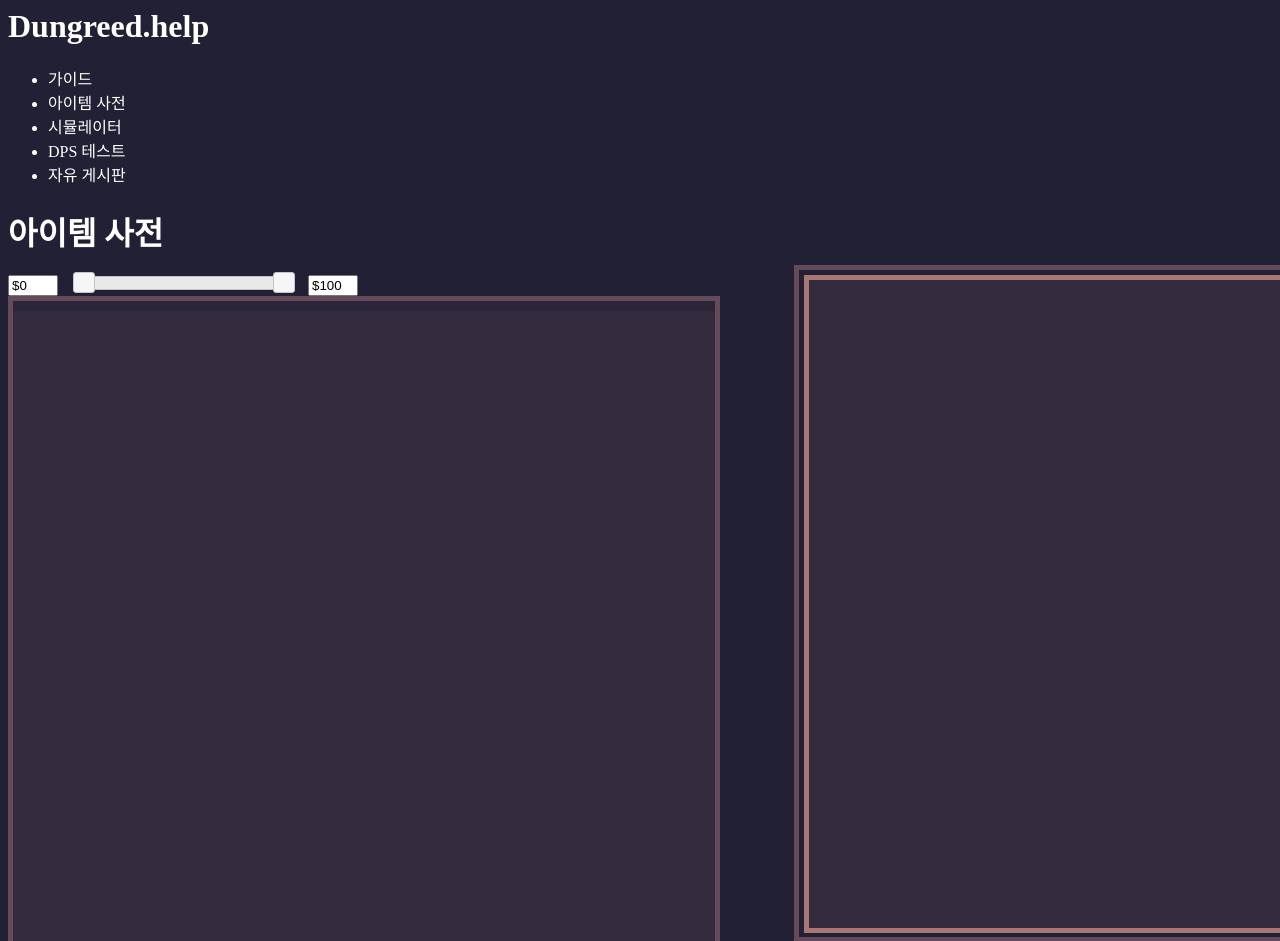
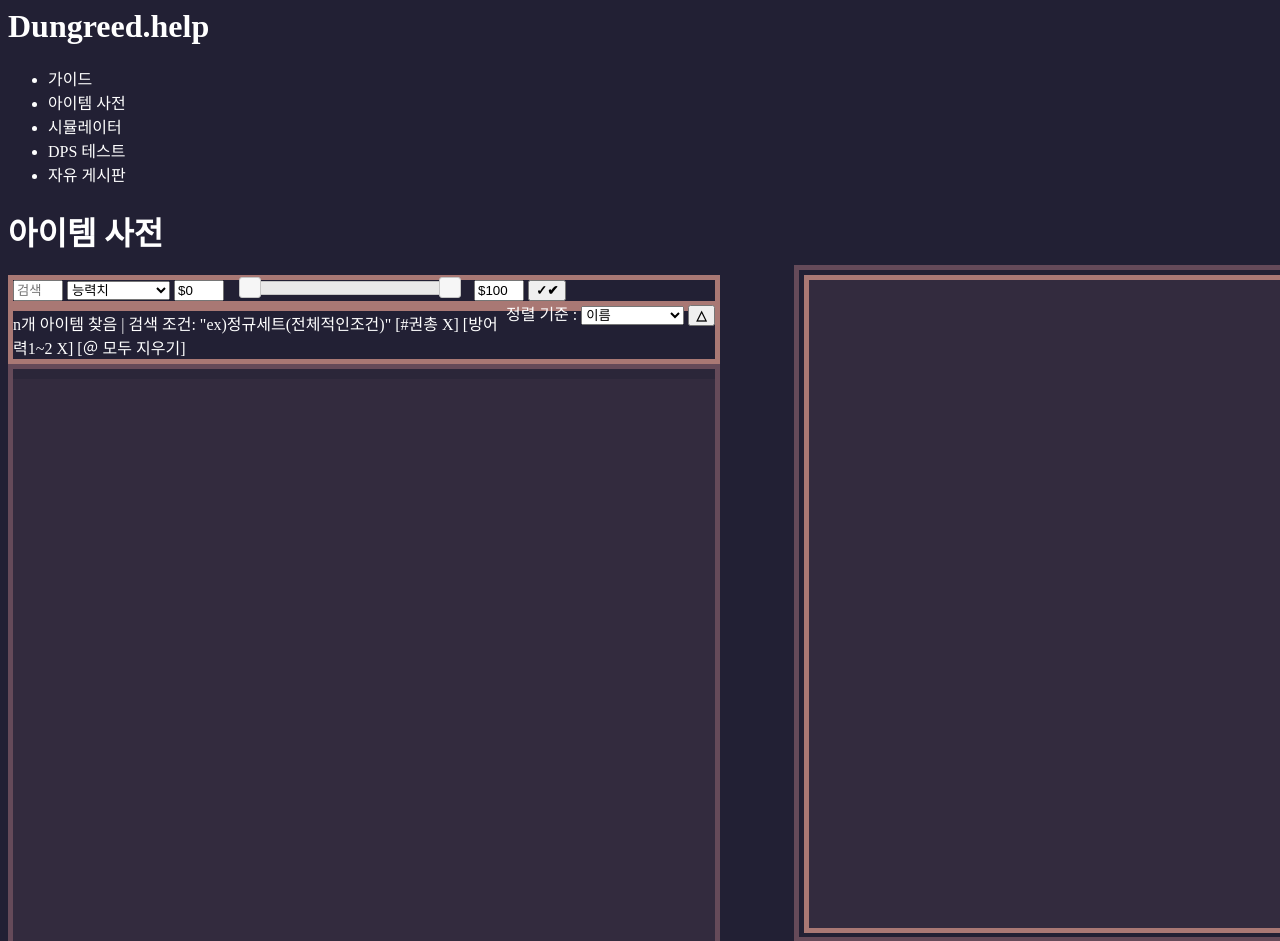
Before and after one commit to Goto-Namj/django_project, a Django app: page /item_dictionary/ in a window 1280 px wide. Shown: the top 941 px of the page. Run offline with Django 3.2, Linux system fonts and the light colour scheme; data that the repository does not hold is empty; some libraries are stand-ins or nearby versions.

Commit message:
필터 틀 완성

```diff
--- a/dungreed/static/js/item_js.js
+++ b/dungreed/static/js/item_js.js
@@ -18,11 +18,15 @@ $(document).ready(function() {
     });
 
 
-    var vl1 = 0;
-    var vl2 = 100;
-    var stepv = 0.5;
+    //공격력 0(닭다리)~100(각목) 소수점있지만 step=1
+    //방어력 1 ~ 20
+    //공격속도 0.5~ 21.74 step>=0.1정도
+    //탄창 1 ~ 100
+    var stepv = 1;
     var minv = 0;
     var maxv = 100;
+    var vl1 = minv;
+    var vl2 = maxv;
     $("#ipt1").val("$" + vl1);
     $("#ipt2").val("$" + vl2);
     $("#slider").slider({
@@ -70,4 +74,11 @@ $(document).ready(function() {
     });
 
 
+
 });
+function myFunction() {
+    var x = document.createElement("BUTTON");
+    var t = document.createTextNode("Click me");
+    x.appendChild(t);
+    document.body.appendChild(x);
+}
--- a/dungreed/templates/dungreed/item.html
+++ b/dungreed/templates/dungreed/item.html
@@ -12,16 +12,43 @@
         <h1>아이템 사전</h1>
     </div>
 
-    <!-- <div class=item_filter>
+    <div class=item_filter>
 
-    </div> -->
-    <input id="ipt1" style="width: 50px;"></input>
-    <div id="slider" style="margin: 0px 20px; display: inline-block; width: 200px;"></div>
-    <input id="ipt2" style="width: 50px;"></input>
-    <br>
+        <div style="width: 55.5%; border: 5px solid #a97874;">
+            <input id="iptt" style="width: 50px;" placeholder="검색"></input>
 
+            <select class="state">
+                <option disabled selected>능력치</option>
+                <option value="최소 공격력v">최소 공격력</option>
+                <option value="최대 공격력v">최대 공격력</option>
+                <option value="초당 공격 횟수v">초당 공격 횟수</option>
+                <option value="방어력v">방어력</option>
+                <option value="탄창v">탄창</option>
+            </select>
 
+            <input id="ipt1" style="width: 50px;"></input>
+            <div id="slider" style="margin: 0px 20px; display: inline-block; width: 200px;"></div>
+            <input id="ipt2" style="width: 50px;"></input>
 
+            <button type="button" id="myBtn" onclick="myFunction()" style="font-weight: bold;">✓✔</button>
+
+            <div class="order_by" style="float:right;">
+                <a>정렬 기준 : </a>
+                <select class="state">
+                    <option value="이름v">이름</option>
+                    <option value="평균 공격력v">평균 공격력</option>
+                    <option value="공격력 편차v">공격력 편차</option>
+                    <option value="초당 공격 횟수v">초당 공격 횟수</option>
+                </select>
+
+                <button type="button" class="myBtn" onclick="myFunction()" style="font-weight: bold;">△</button>
+            </div>
+        </div>
+
+        <div style="width: 55.5%; border: 5px solid #a97874;">
+            <div>n개 아이템 찾음 | 검색 조건: "ex)정규세트(전체적인조건)" [#권총 X] [방어력1~2 X] [＠ 모두 지우기]</div>
+        </div>
+    </div>
 
 
     <div class=item_list>
```
